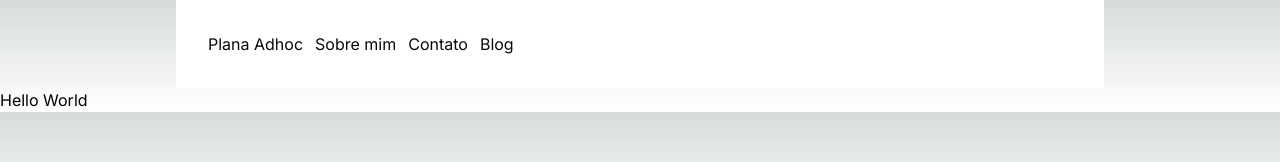
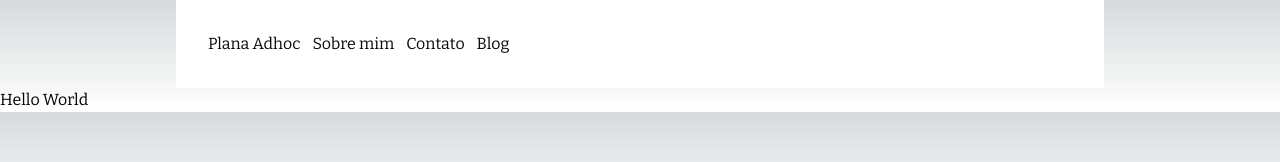
Before and after one commit to andrebellico/plana-page, a Next.js app: page / in a window 1280 px wide. Shown: the top 162 px of the page. Built offline with nearby package versions, Linux system fonts and the light colour scheme.

Commit message:
add font

```diff
--- a/src/app/layout.tsx
+++ b/src/app/layout.tsx
@@ -1,9 +1,9 @@
 import HeaderPage from '@/components/Header'
 import type { Metadata } from 'next'
-import { Inter } from 'next/font/google'
+import { Bitter } from 'next/font/google'
 import './globals.css'
 
-const inter = Inter({ subsets: ['latin'] })
+const bitter = Bitter({ subsets: ['latin'] })
 
 export const metadata: Metadata = {
   title: 'Plana',
@@ -16,7 +16,7 @@
 }>) {
   return (
     <html lang="en">
-      <body className={inter.className}>
+      <body className={bitter.className}>
         <HeaderPage />
         {children}
       </body>
```
